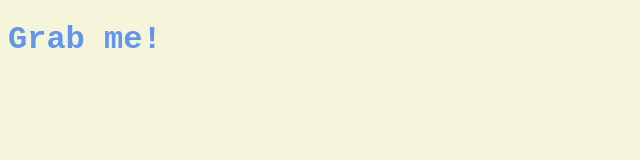
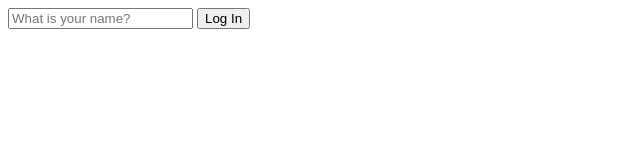
Before and after one commit to Oceanauff/JS, a plain HTML site: page index.html in a window 1280 px wide. Shown: the whole page, without its empty margins (0-640 px from the left). Drawn offline with Linux system fonts and the light colour scheme.

Commit message:
#4 complete

```diff
--- a/app.js
+++ b/app.js
@@ -1,6 +1,28 @@
-const h1 = document.querySelector("div.board:first-child h1");
+const loginForm = document.querySelector("#login-form");
+const loginInput = document.querySelector("#login-form input");
+const greeting = document.querySelector("#greeting");
 
-function handleTitleClick() {
-  h1.classList.toggle("active");
+const HIDDEN_CLASSNAME = "hidden";
+const USER_NAME = "userName";
+
+const savedUserName = localStorage.getItem(USER_NAME);
+
+function onLoginSubmit(event) {
+  event.preventDefault();
+  const userName = loginInput.value;
+  localStorage.setItem(USER_NAME, userName);
+  loginForm.classList.add(HIDDEN_CLASSNAME);
+  paintGreetings(userName);
 }
-h1.addEventListener("click", handleTitleClick);
+
+function paintGreetings(username) {
+  greeting.classList.remove(HIDDEN_CLASSNAME);
+  greeting.innerText = `Hello ${username}`;
+}
+
+if (savedUserName === null) {
+  loginForm.classList.remove(HIDDEN_CLASSNAME);
+  loginForm.addEventListener("submit", onLoginSubmit);
+} else {
+  paintGreetings(savedUserName);
+}
--- a/index.html
+++ b/index.html
@@ -8,9 +8,16 @@
     <title>Momentum</title>
   </head>
   <body>
-    <div class="board">
-      <h1 class="sexy-font">Grab me!</h1>
-    </div>
+    <form id="login-form" class="hidden">
+      <input
+        type="text"
+        placeholder="What is your name?"
+        maxlength="15"
+        required
+      />
+      <input type="submit" value="Log In" />
+    </form>
+    <h1 class="hidden" id="greeting"></h1>
     <script src="app.js"></script>
   </body>
 </html>
--- a/style.css
+++ b/style.css
@@ -1,16 +1,3 @@
-body {
-  background-color: beige;
+.hidden {
+  display: none;
 }
-
-h1 {
-  color: cornflowerblue;
-  transition: color 0.5s ease-in-out;
-}
-
-.active {
-  color: tomato;
-}
-
-.sexy-font {
-  font-family: "Courier New", Courier, monospace;
-}
```
